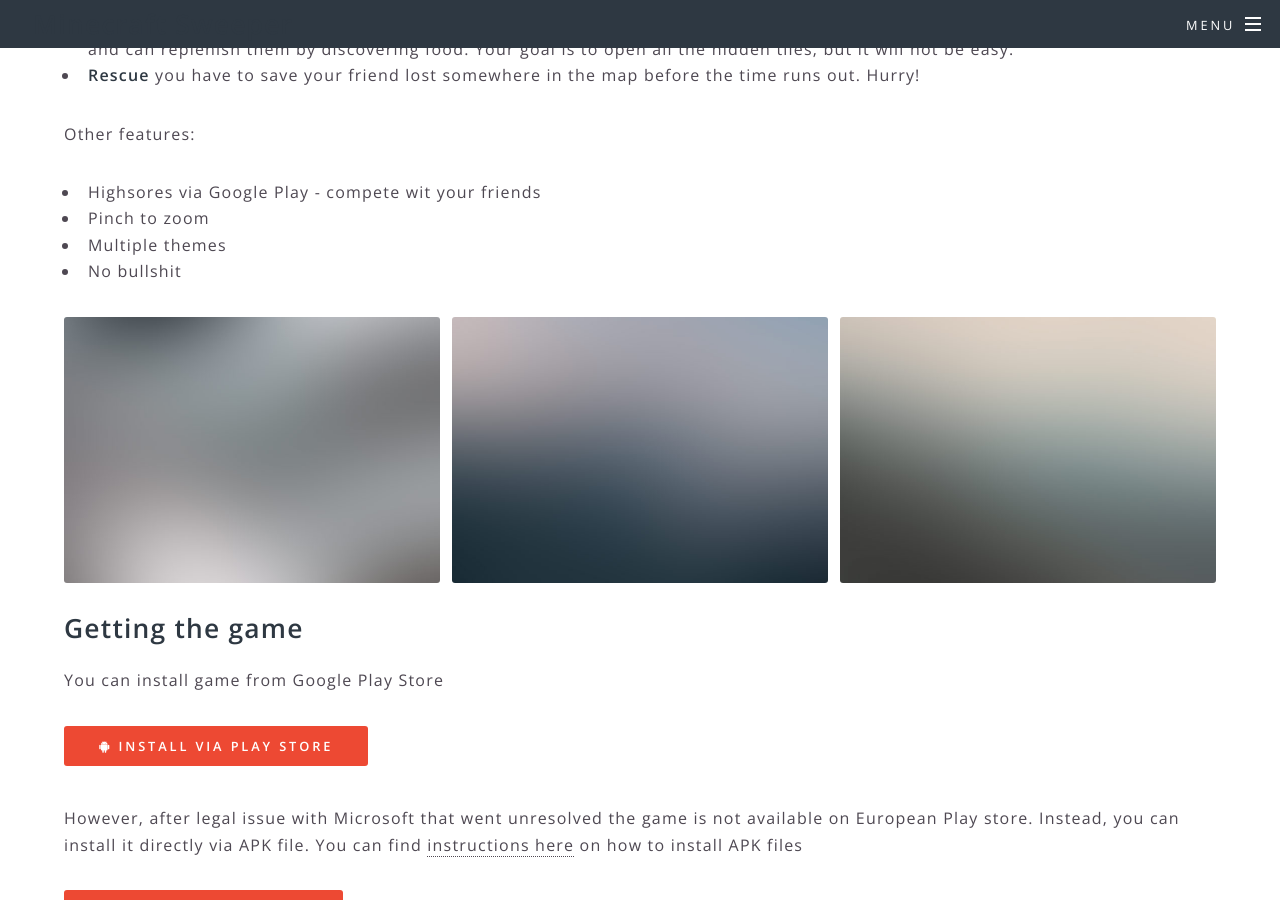
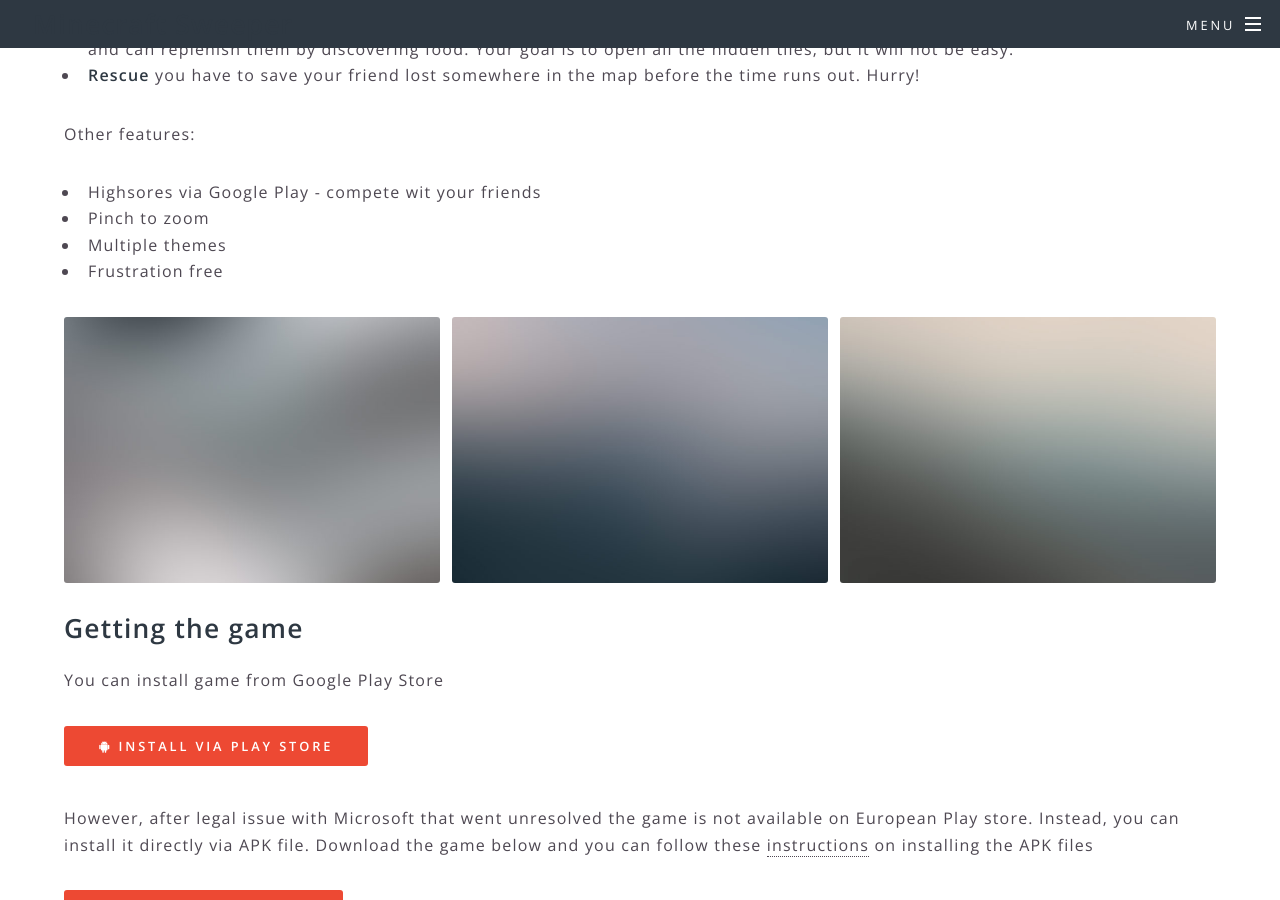
Before and after one commit to kmisiunas/sweeper-craft, a Jekyll site: the page built from index.md, in a window 1280 px wide and 900 px high, scrolled down 1273 px. Built offline with Jekyll 4.4.1, drawn with Linux system fonts in a browser that asks for light colours; some of the changed text lies outside the part shown.

```diff
--- a/index.md
+++ b/index.md
@@ -21,7 +21,7 @@
  - Highsores via Google Play - compete wit your friends
  - Pinch to zoom
  - Multiple themes
- - No bullshit
+ - Frustration free
 
 
 <div class="box alt">
@@ -42,7 +42,7 @@
 " class="button special icon fa-android">Install via Play Store</a></li>
 </ul>
 
-However, after legal issue with Microsoft that went unresolved the game is not available on European Play store. Instead, you can install it directly via APK file. You can find [instructions here](http://www.ubergizmo.com/how-to/how-to-install-apk-files-sideloading-on-android/) on how to install APK files
+However, after legal issue with Microsoft that went unresolved the game is not available on European Play store. Instead, you can install it directly via APK file. Download the game below and you can follow these [instructions](http://www.ubergizmo.com/how-to/how-to-install-apk-files-sideloading-on-android/) on  installing the APK files
 
 <ul class="actions">
   <li><a href="https://dl.dropboxusercontent.com/u/12073958/MC-Sweeper-release.apk" class="button special icon fa-download">Download .APK file</a></li>
@@ -88,7 +88,7 @@
 
 # Authors
 
-My name is Karolis Misiunas and I created the initial game after getting my first Android phone. It was a fun project that helped me learn to code. Since then the game had contributions from other people and I would like to acknowledge them:
+My name is **Karolis Misiunas** and I created the initial game after getting my first Android phone. It was a fun project that helped me learn to code. Since then the game had contributions from other people and I would like to acknowledge them:
 
  - **Tautvydas Misiunas** developed the highscore system for v2 and continuously advised on technical aspects. Thanks, bro!
  - **JelleWho** made countless suggestions for the v3. The game looks much better because of you!
```
Also changed, not shown: other parts of index.md (+1 -1 lines), _tutorial.md (renamed from tutorial.md), images/banner.jpg, images/banner_old.jpg (added), 3 other files.
